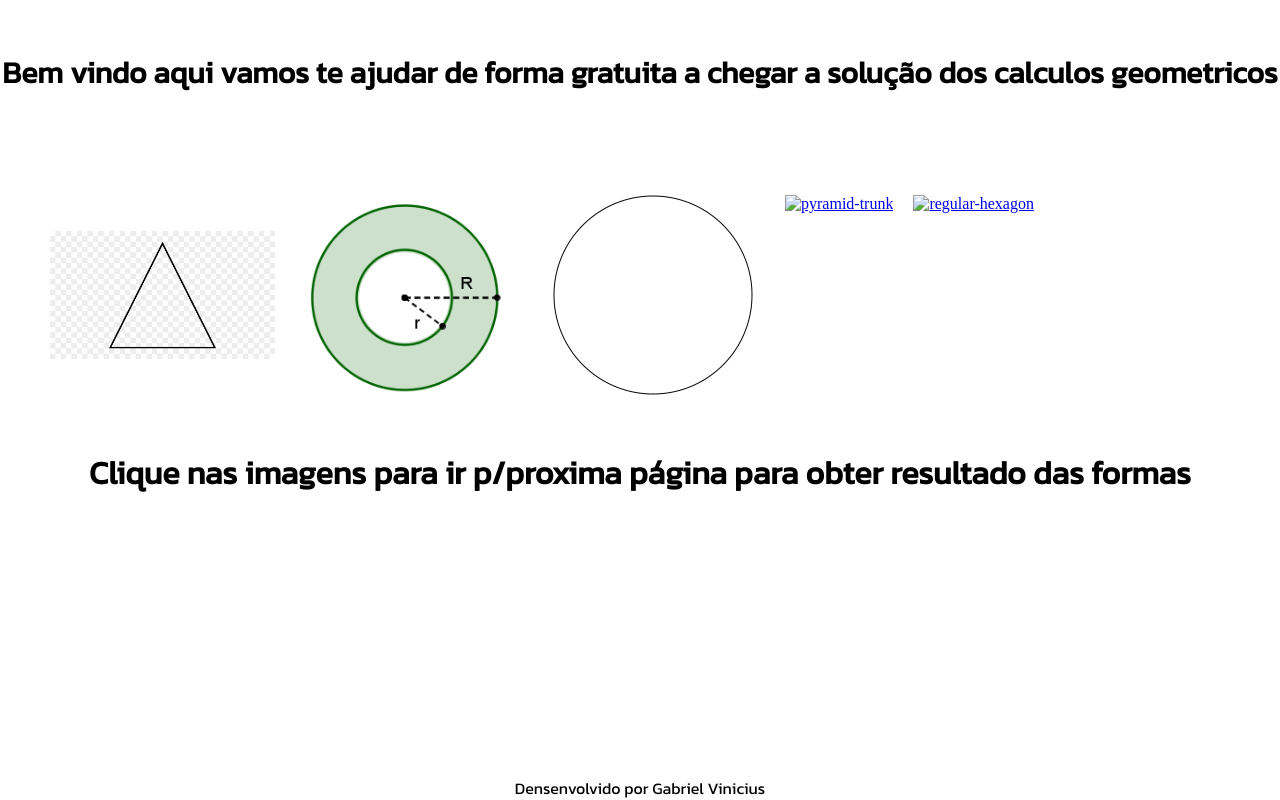
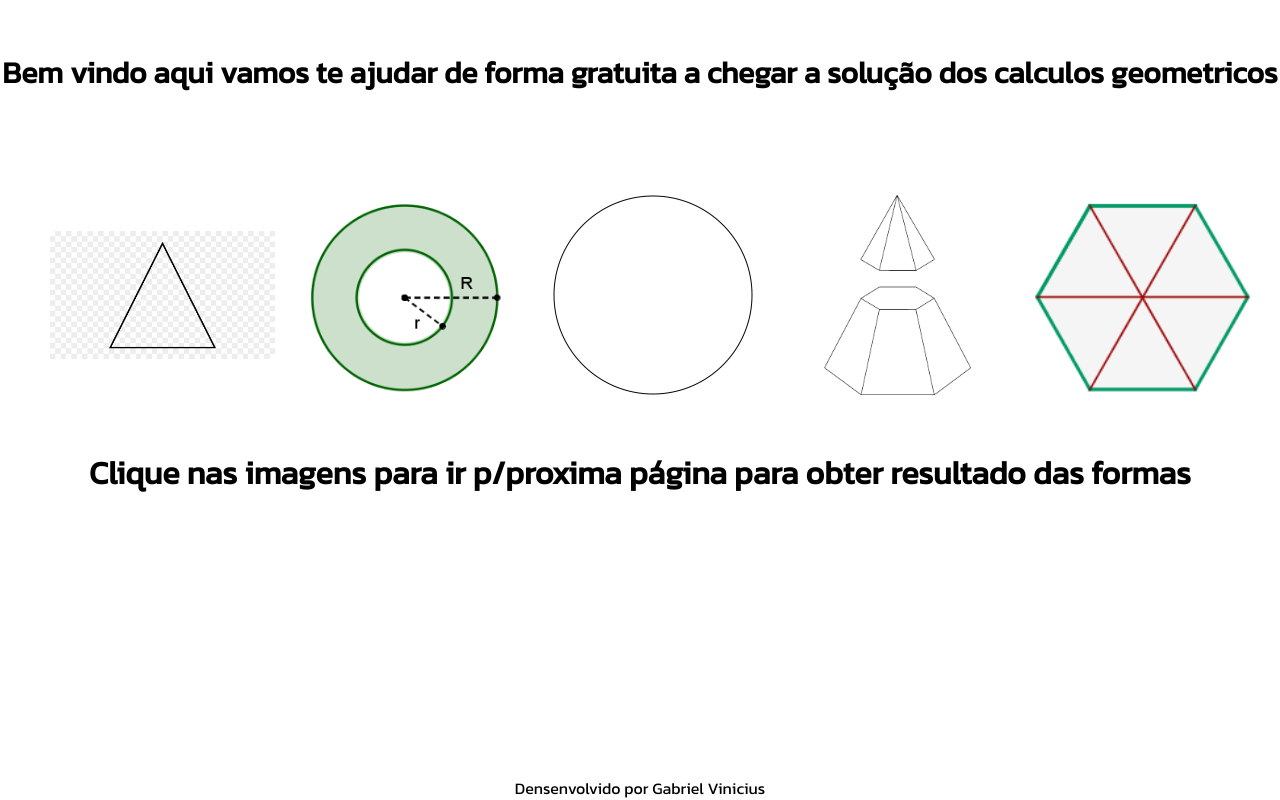
Before and after one commit to GabrielHalls/o-portal-das-formas, a plain HTML site: page index.html in a window 1280 px wide. Drawn offline with Linux system fonts and the light colour scheme; the site is published under a folder, as on GitHub Pages, so addresses that start at the root find nothing.

Commit message:
adjusted index
Corrigido as tag <a> e <img>

```diff
--- a/index.html
+++ b/index.html
@@ -46,17 +46,17 @@
           <img src="./assets/images/icons/circle.png" id="circle" alt="Cicle" />
         </a>
 
-        <a href="./assets/images/icons/pyramid.png">
+        <a href="./pyramid-trunk.html">
           <img
-            src="/assets/images/icons/pyramid.png"
+            src="./assets/images/icons/pyramid.png"
             id="pyramid"
             alt="pyramid-trunk"
           />
         </a>
 
-        <a href="./assets/images/icons/HexagonoRegular.png">
+        <a href="./regular-hexagon.html ">
           <img
-            src="/assets/images/icons/HexagonoRegular.png"
+            src="./assets/images/icons/HexagonoRegular.png"
             id=" regular"
             alt="regular-hexagon"
           />
```
